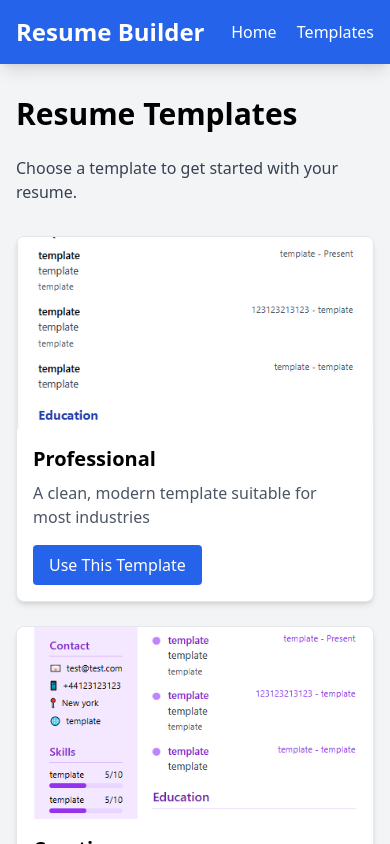
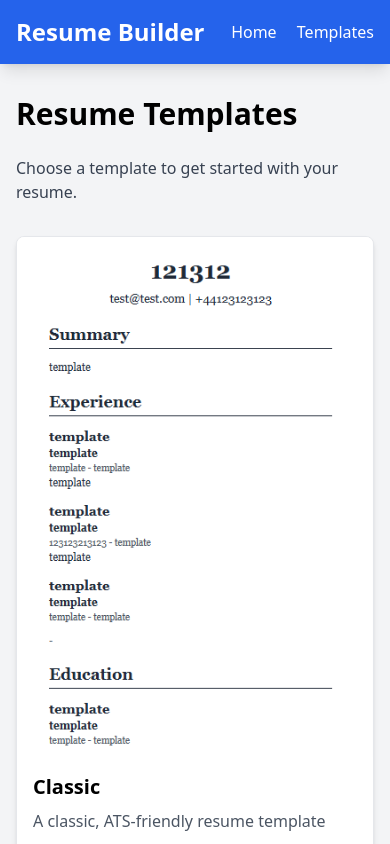
Before and after one commit to justin7251/resume-builder, a SvelteKit app: page /templates in a window 390 px wide. Shown: the top 844 px of the page. Built offline with nearby package versions, Linux system fonts and the light colour scheme.

Commit message:
add casecade style

```diff
--- /dev/null
+++ b/src/lib/components/CascadeResume.svelte
@@ -0,0 +1,65 @@
+<script lang="ts">
+  import type { ResumeData } from '$lib/types';
+
+  export let resume: ResumeData;
+</script>
+
+<div class="p-8 bg-gray-100 text-gray-800 font-sans">
+  <div class="text-center mb-8">
+    <h1 class="text-5xl font-bold text-indigo-600 tracking-wider">{resume.personal.name}</h1>
+    <p class="text-xl text-gray-600 mt-2">{resume.personal.title}</p>
+  </div>
+
+  <div class="grid grid-cols-3 gap-8">
+    <div class="col-span-1">
+      <div class="mb-6">
+        <h2 class="text-2xl font-bold text-indigo-500 mb-4">Contact</h2>
+        <p>{resume.personal.email}</p>
+        <p>{resume.personal.phone}</p>
+        <p>{resume.personal.location}</p>
+        <p>{resume.personal.website}</p>
+      </div>
+      <div>
+        <h2 class="text-2xl font-bold text-indigo-500 mb-4">Skills</h2>
+        <ul>
+          {#each resume.skills as skill}
+            <li class="mb-2">
+              <span class="font-semibold">{skill.name}</span>
+              <div class="w-full bg-gray-300 rounded-full h-2.5">
+                <div class="bg-indigo-600 h-2.5 rounded-full" style="width: {skill.level * 10}%"></div>
+              </div>
+            </li>
+          {/each}
+        </ul>
+      </div>
+    </div>
+
+    <div class="col-span-2">
+      <div class="mb-6">
+        <h2 class="text-3xl font-bold text-indigo-500 mb-4">Summary</h2>
+        <p>{@html resume.personal.summary}</p>
+      </div>
+      <div class="mb-6">
+        <h2 class="text-3xl font-bold text-indigo-500 mb-4">Experience</h2>
+        {#each resume.experience as job}
+          <div class="mb-4">
+            <h3 class="text-2xl font-bold">{job.position}</h3>
+            <p class="font-semibold text-lg">{job.company}</p>
+            <p class="text-sm text-gray-600">{job.startDate} - {job.endDate}</p>
+            <p class="mt-2">{@html job.description}</p>
+          </div>
+        {/each}
+      </div>
+      <div>
+        <h2 class="text-3xl font-bold text-indigo-500 mb-4">Education</h2>
+        {#each resume.education as edu}
+          <div class="mb-4">
+            <h3 class="text-2xl font-bold">{edu.degree}</h3>
+            <p class="font-semibold text-lg">{edu.institution}</p>
+            <p class="text-sm text-gray-600">{edu.startDate} - {edu.endDate}</p>
+          </div>
+        {/each}
+      </div>
+    </div>
+  </div>
+</div>
--- a/src/lib/components/ResumePreview.svelte
+++ b/src/lib/components/ResumePreview.svelte
@@ -1,6 +1,8 @@
 <script lang="ts">
   import type { ResumeData } from '$lib/types';
   import ClassicResume from './ClassicResume.svelte';
+  import CascadeResume from './CascadeResume.svelte';
+
 
   export let resumeData: ResumeData;
   export let templateId: string = 'professional';
@@ -429,6 +431,8 @@
         </div>
       {:else if templateId === 'classic'}
         <ClassicResume resume={resumeData} />
+      {:else if templateId === 'artistic'}
+        <ArtisticResume resume={resumeData} />
       {/if}
     </div>
   </div>
--- a/src/routes/templates/+page.svelte
+++ b/src/routes/templates/+page.svelte
@@ -2,6 +2,12 @@
   import { goto } from '$app/navigation';
 
   const templates = [
+    {
+      id: 'classic',
+      name: 'Classic',
+      description: 'A classic, ATS-friendly resume template',
+      image: '/templates/classic.png'
+    },
     {
       id: 'professional',
       name: 'Professional',
@@ -27,10 +33,10 @@
       image: '/templates/executive.png'
     },
     {
-      id: 'classic',
-      name: 'Classic',
-      description: 'A classic, ATS-friendly resume template',
-      image: '/templates/classic.png'
+      id: 'casecade',
+      name: 'Casecade',
+      description: 'Cascade features a sleek two-column layout with bold contrasts and exceptional readability, making it perfect for artists and designers to creatively showcase their work and personality',
+      image: '/templates/casecade.png'
     }
   ];
 
@@ -43,20 +49,16 @@
   <title>Resume Templates - Resume Builder</title>
 </svelte:head>
 
-<div class="max-w-5xl mx-auto">
+<div class="max-w-6xl mx-auto">
   <h1 class="text-3xl font-bold mb-6">Resume Templates</h1>
   <p class="mb-8 text-gray-700">Choose a template to get started with your resume.</p>
 
-  <div class="grid md:grid-cols-2 gap-6">
+  <div class="grid md:grid-cols-3 gap-6">
     {#each templates as template}
       <div class="border rounded-lg overflow-hidden shadow-md bg-white">
-        <div class="h-48 bg-gray-200 flex items-center justify-center">
+        <div class="bg-gray-200">
           {#if template.image}
-            <img
-              src={template.image}
-              alt={template.name}
-              class="h-full w-full object-cover"
-            />
+            <img src={template.image} alt="{template.name} template preview" class="w-full h-full object-cover">
           {:else}
             <div class="text-gray-400 text-lg">[Template Preview]</div>
           {/if}
```
Also changed, not shown: static/templates/professional.png.
